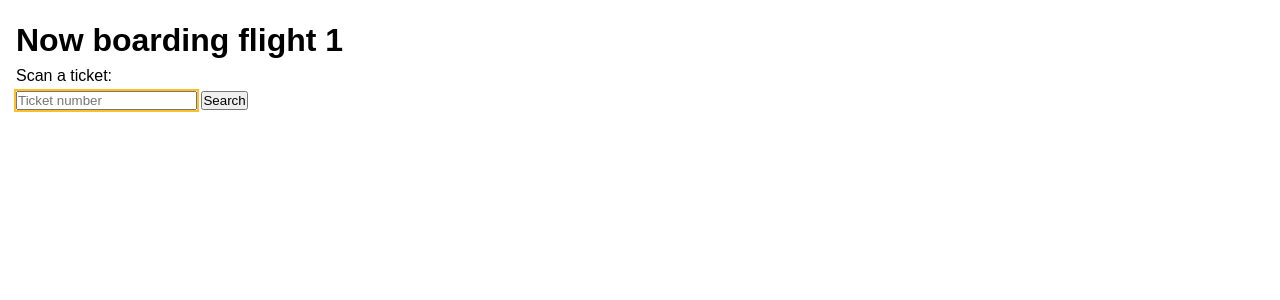
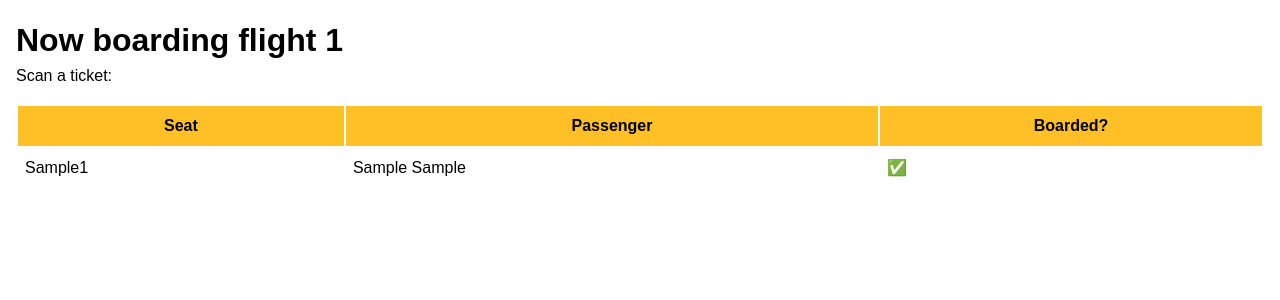
Before and after one commit to cahogan/swa, a Django app: template core/templates/core/boarding.html in a window 1280 px wide. Shown: the part 92-392 px from the top of the page. Run offline with Django 5.2, Linux system fonts and the light colour scheme; the template is opened without the code that fills it: values that come from a table or form of the project are taken from there, others are empty; tables that the repository leaves empty hold one stand-in row (values such as "Sample post"); some web fonts are replaced.

Commit message:
Add passenger overview table to boarding view

```diff
--- /dev/null
+++ b/core/static/core/table.css
@@ -0,0 +1,21 @@
+table {
+    width: 100%;
+    border-collapse: collapse;
+    margin: 1rem 0;
+}
+
+th {
+    background-color: var(--accent-color);
+    color: black;
+    font-weight: bold;
+    padding: 0.5rem;
+    border: 2px solid white;
+}
+
+td {
+    padding: 0.5rem;
+}
+
+tr:nth-child(even) {
+    background-color: var(--sweetwest-silver);
+}
--- a/core/templates/core/boarding.html
+++ b/core/templates/core/boarding.html
@@ -2,6 +2,7 @@
 {% block extra_styles %}
     {% load static %}
     <link rel="stylesheet" type=text/css href="{% static 'core/button.css' %}">
+    <link rel="stylesheet" type=text/css href="{% static 'core/table.css' %}">
 {% endblock %}
 {% block content %}
 <div>
@@ -9,12 +10,25 @@
         <h1>Now boarding flight {{ flight.id }}</h1>
         <p>
             Scan a ticket:
-            <form action="/boarding/{{ flight.id }}/" method="post">
-                {% csrf_token %}
-                <input autofocus type="text" name="id" placeholder="Ticket number">
-                <input type="submit" value="Search">
-            </form>
         </p>
+        <table>
+            <thead>
+                <tr>
+                    <th>Seat</th>
+                    <th>Passenger</th>
+                    <th>Boarded?</th>
+                </tr>
+                <tbody id="boarding-table">
+                    {% for ticket in flight.ticket_set.all %}
+                        <tr>
+                            <td>{{ ticket.boarding_group }}{{ ticket.boarding_position }}</td>
+                            <td>{{ ticket.first_name }} {{ ticket.costume }}</td>
+                            <td>{% if ticket.has_boarded %}✅{% else %}❌{% endif %}</td>
+                        </tr>
+                    {% endfor %}
+                </tbody>
+            </thead>
+        </table>
     {% else %}
         <h1>Manage boarding</h1>
         <p>
```
